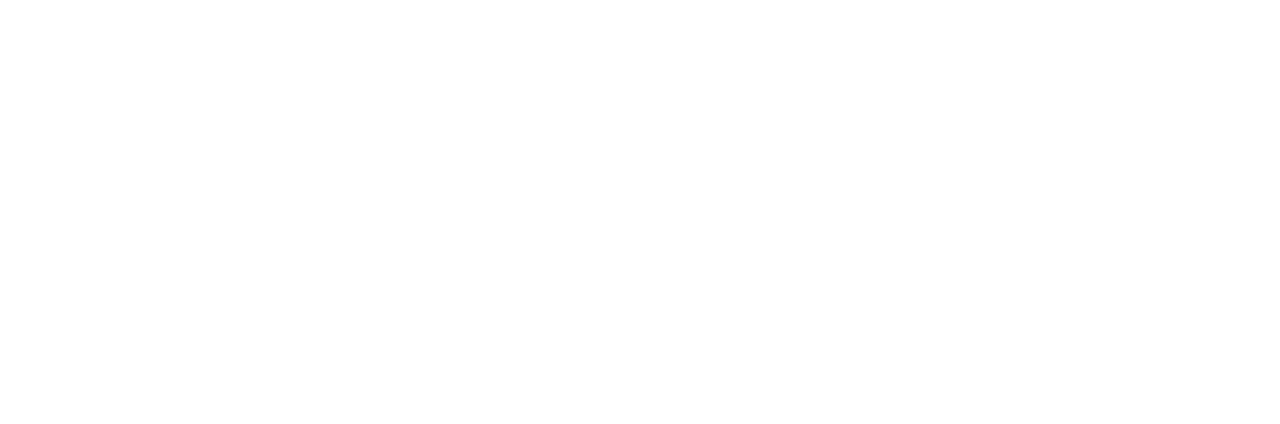
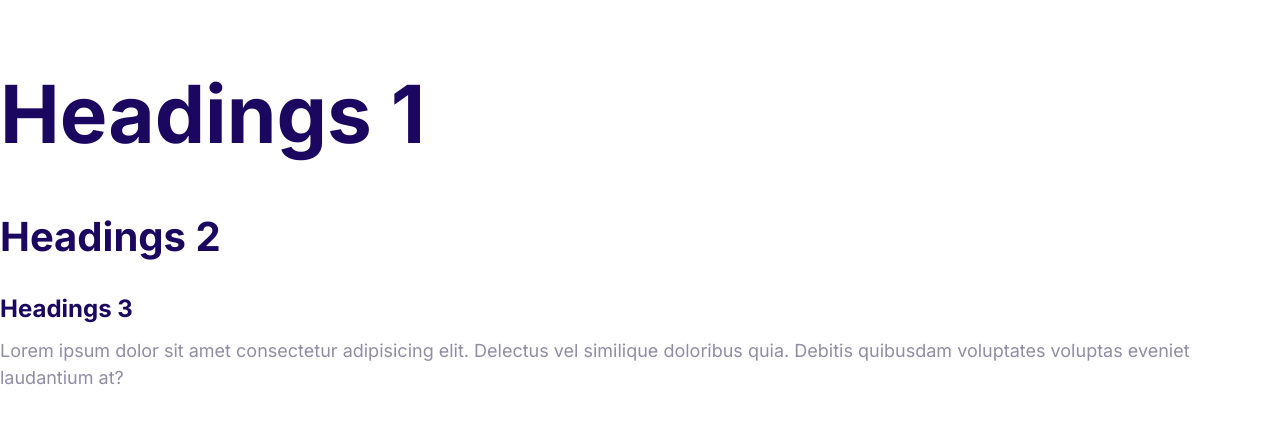
Before and after one commit to Oscarjnr/HTML-CSS-Project, a plain HTML site: page index.html in a window 1280 px wide. Drawn offline with Linux system fonts and the light colour scheme.

Commit message:
Defining the font styles.

```diff
--- a/css/styles.css
+++ b/css/styles.css
@@ -4,5 +4,57 @@
     --color-secondary: #00d9ff;
     --color-accent: #ff3400;
     --color-headings: #1b0760;
+    --color-body: #918ca4;
 
 }
+
+html {
+    /* 62.5% of 16px = 10px */
+    font-size: 62.5%;
+}
+
+body {
+    font-family: Inter, Arial, Helventica, sans-serif;
+    font-size: 2.4rem;
+    line-height: 1.5;
+    color: var(--color-body);
+}
+
+h1, h2, h3 {
+    color: var(--color-headings);
+    margin-bottom: 1rem;
+}
+
+h1 {
+    font-size: 7rem; /* 1 x font size of the html element*/
+}
+
+h2 {
+    font-size: 4rem;
+}
+
+h3 {
+    font-size: 3rem;
+}
+
+p {
+    margin-top: 0;
+}
+
+@media screen and (min-width: 1024px) {
+    body {
+        font-size: 1.8rem;
+    }
+
+    h1 {
+        font-size: 8rem;
+    }
+
+    h2 {
+        font-size: 4rem;
+    }
+
+    h3 {
+        font-size: 2.4rem;
+    }
+}
--- a/index.html
+++ b/index.html
@@ -5,10 +5,16 @@
     <meta http-equiv="X-UA-Compatible" content="IE=edge">
     <meta name="viewport" content="width=device-width, initial-scale=1.0">
     <title>Document</title>
+    <link rel="preconnect" href="https://fonts.googleapis.com">
+    <link rel="preconnect" href="https://fonts.gstatic.com" crossorigin>
+    <link href="https://fonts.googleapis.com/css2?family=Inter:wght@400;700&display=swap" rel="stylesheet">
     <link rel="stylesheet" href="css/normalize.css" />
     <link rel="stylesheet" href="css/styles.css" />
 </head>
 <body>
-
+    <h1>Headings 1</h1>
+    <h2>Headings 2</h2>
+    <h3>Headings 3</h3>
+    <p>Lorem ipsum dolor sit amet consectetur adipisicing elit. Delectus vel similique doloribus quia. Debitis quibusdam voluptates voluptas eveniet laudantium at?</p>
 </body>
 </html>
```
